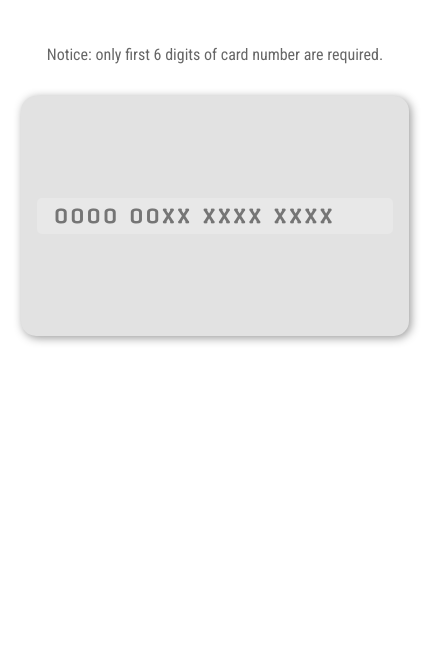
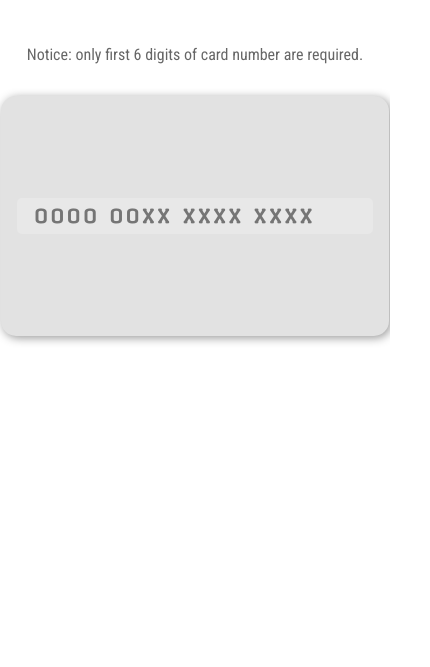
Before and after one commit to ramoona/banks-db-demo, a website with bundled scripts: page index.html in a window 390 px wide. Shown: the part 177-844 px from the top of the page, 430 px wide, since content can reach past the window. Built offline with nearby package versions, Linux system fonts and the light colour scheme.

Commit message:
fix for correct view on small screens

```diff
--- a/assets/style.css
+++ b/assets/style.css
@@ -185,7 +185,7 @@ html {
   align-items: center;
   justify-content: flex-start;
   min-height: 100vh;
-  min-width: 430px;
+  padding: 0 1rem;
 }
 
 .heading {
--- a/index.html
+++ b/index.html
@@ -4,7 +4,7 @@
     <title>Banks DB</title>
     <meta name="keywords" content="bankcard, bin, bank, card, color, database, db">
     <meta name="description" content="Banks DB – tool to get bank name and brand color by bankcard prefix (BIN)">
-    <meta name="viewport" content="width=device-width, initial-scale=1">
+    <meta name="viewport" content="width=device-width, initial-scale=.75">
     <link rel="stylesheet" href="assets/style.css">
     <link rel="icon" type="image/png"  href="/favicon.png?v=3">
     <link rel="apple-touch-icon" href="/apple-touch-icon.png?v=2">
--- a/src/style.css
+++ b/src/style.css
@@ -15,7 +15,7 @@ html {
   align-items: center;
   justify-content: flex-start;
   min-height: 100vh;
-  min-width: 430px;
+  padding: 0 1rem;
 }
 
 .heading {
```
